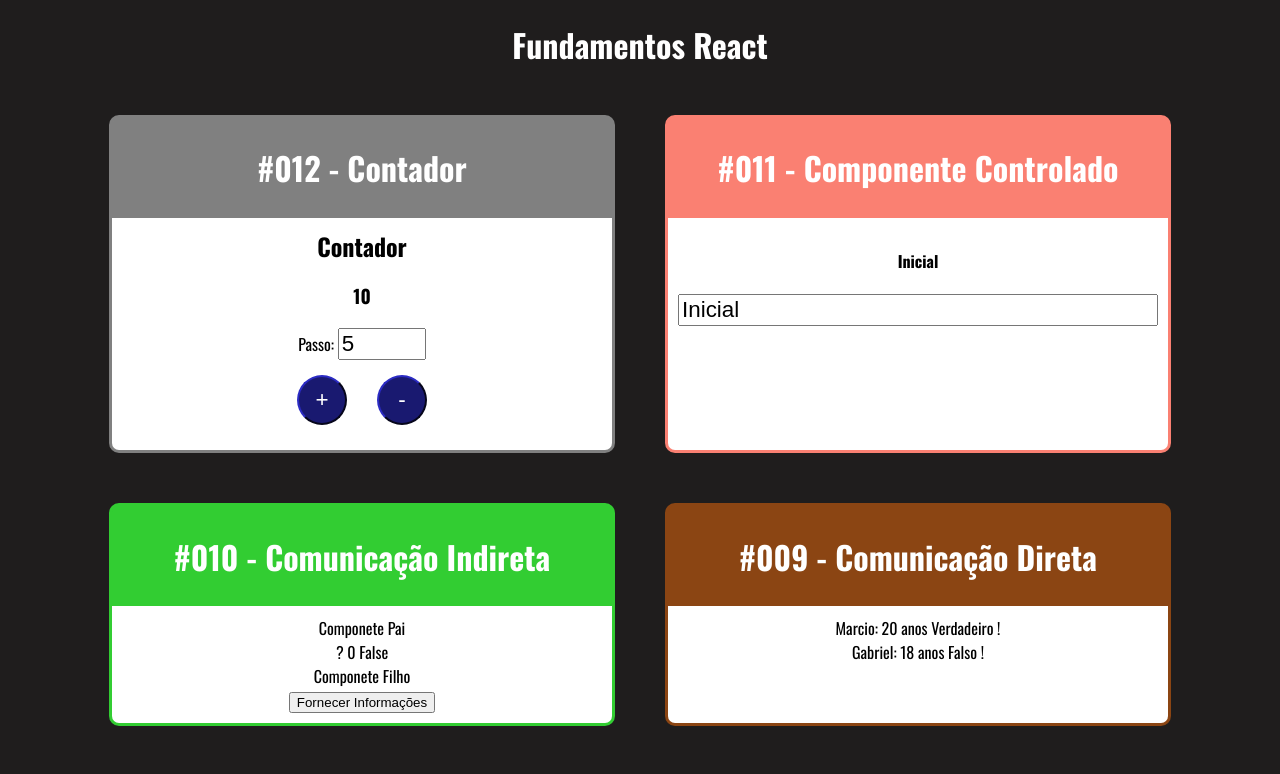
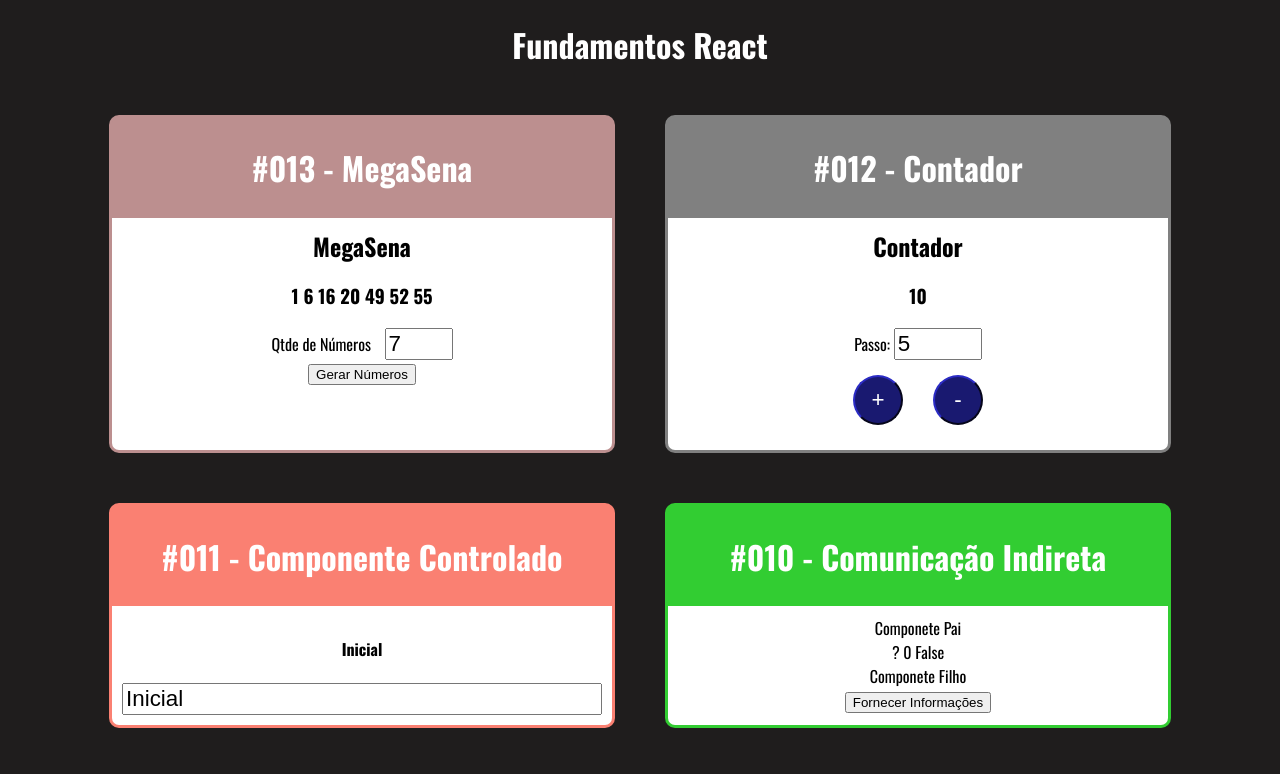
Before and after one commit to gabyreis28/fundamentos-reactJS, a React (Create React App) app: page / in a window 1280 px wide. Shown: the top 774 px of the page. Built offline with nearby package versions, Linux system fonts and the light colour scheme; the HTML template or start-up script is replaced by a standard one.

Commit message:
adicionado Componente MegaSena

```diff
--- a/src/App.jsx
+++ b/src/App.jsx
@@ -14,6 +14,7 @@
 import IndiretaPaiComp from './components/comunicacao/IndiretaPai';
 import InputComp from './components/formulario/Input';
 import ContadorClassComp from './components/basico/contador/Contador';
+import MegaSenaComp from './components/mega/Mega';
 import Card from './components/layout/Card';
 import './App.css';
 
@@ -22,6 +23,10 @@
     <h1>Fundamentos React</h1>
 
     <div className="Cards">
+      <Card titulo="#013 - MegaSena" color="#BC8F8F">
+        <MegaSenaComp />
+      </Card>
+
       <Card titulo="#012 - Contador" color="#808080">
         <ContadorClassComp numeroInicial={10} />
       </Card>
--- /dev/null
+++ b/src/components/mega/Mega.css
@@ -0,0 +1,8 @@
+.Mega label {
+  margin-right: 10px;
+}
+
+.Mega input {
+  font-size: 1.4rem;
+  width: 60px;
+}
--- /dev/null
+++ b/src/components/mega/Mega.jsx
@@ -0,0 +1,51 @@
+import React, { useState } from 'react';
+import './Mega.css';
+
+export default props => {
+  function gerarNumeroNaoContido(min, max, array) {
+    const aleatorio = parseInt(Math.random() * (max + 1 - min)) + min;
+
+    return array.includes(aleatorio)
+      ? gerarNumeroNaoContido(min, max, array)
+      : aleatorio;
+  }
+
+  function gerarNumeros(qtde) {
+    const numeros = Array(qtde)
+      .fill(0)
+      .reduce(nums => {
+        const novoNum = gerarNumeroNaoContido(1, 60, nums);
+        return [...nums, novoNum];
+      }, [])
+      .sort((n1, n2) => n1 - n2);
+    return numeros;
+  }
+
+  const [qtde, setQtde] = useState(props.qtde || 7);
+  //const numerosIniciais = Array(qtde).fill(0);
+  const numerosIniciais = gerarNumeros(qtde);
+  const [numeros, setNumeros] = useState(numerosIniciais);
+
+  return (
+    <div className="Mega">
+      <h2>MegaSena</h2>
+      <h3>{numeros.join(' ')}</h3>
+      <div>
+        <label>Qtde de Números </label>
+        <input
+          min="6"
+          max="15"
+          type="number"
+          value={qtde}
+          onChange={e => {
+            setQtde(+e.target.value);
+            setNumeros(gerarNumeros(+e.target.value));
+          }}
+        />
+      </div>
+      <button onClick={() => setNumeros(gerarNumeros(qtde))}>
+        Gerar Números
+      </button>
+    </div>
+  );
+};
```
